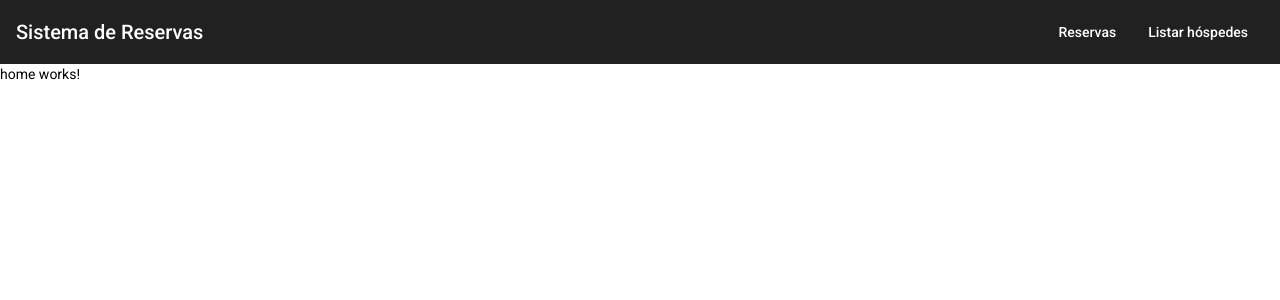
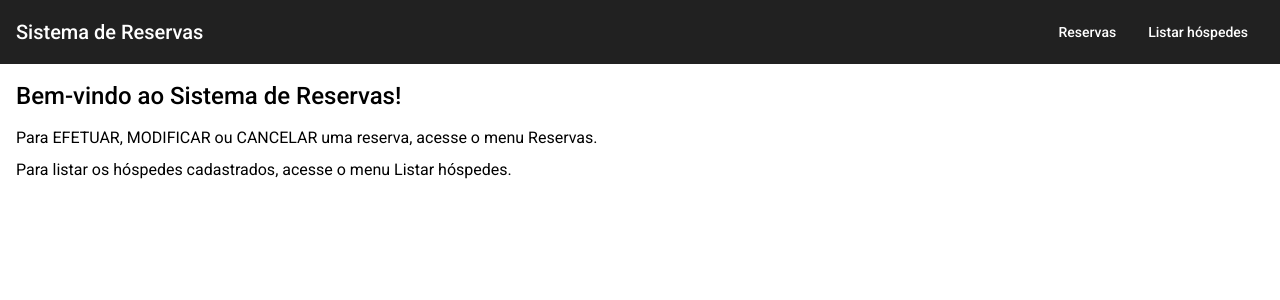
Before and after one commit to viunow/sistemaDeReservasFrontend, an Angular app: page / in a window 1280 px wide. Shown: the top 300 px of the page. Built offline with nearby package versions, Linux system fonts and the light colour scheme.

Commit message:
tela home adicionada e iniciando a tela de efetuar reserva

```diff
--- a/src/app/app.module.ts
+++ b/src/app/app.module.ts
@@ -7,6 +7,7 @@ import { MatToolbarModule } from '@angular/material/toolbar';
 import { MatButtonModule } from '@angular/material/button';
 import { MatMenuModule } from '@angular/material/menu';
 import { MatListModule } from '@angular/material/list';
+import { MatGridListModule } from '@angular/material/grid-list';
 
 import { AppComponent } from './app.component';
 import { NavbarComponent } from './navbar/navbar.component';
@@ -35,7 +36,8 @@ import { ListarHospedesComponent } from './listar-hospedes/listar-hospedes.compo
     MatToolbarModule,
     MatButtonModule,
     MatMenuModule,
-    MatListModule
+    MatListModule,
+    MatGridListModule
   ],
   providers: [],
   bootstrap: [AppComponent]
--- a/src/app/efetuar-reserva/efetuar-reserva.component.css
+++ b/src/app/efetuar-reserva/efetuar-reserva.component.css
@@ -0,0 +1,7 @@
+.container {
+    padding: 16px 16px;
+}
+
+h1 {
+    font-weight: 500;
+}
--- a/src/app/efetuar-reserva/efetuar-reserva.component.html
+++ b/src/app/efetuar-reserva/efetuar-reserva.component.html
@@ -1 +1,18 @@
-<a>efetuar-reserva works!</a>
+<div class="container">
+    <div class="container-conteudo">
+        <h1>Efetuar reserva</h1>
+    </div>
+</div>
+<router-outlet></router-outlet>
+
+<!--
+Dados necessarios
+    nome completo
+    telefone
+    email
+    cpf
+    tipo do quarto
+-------------------
+Validacao
+    verifica a disponibilidade dentro do periodo solicitado
+-->
--- a/src/app/home/home.component.css
+++ b/src/app/home/home.component.css
@@ -1,3 +1,15 @@
 .button-home {
     cursor: pointer;
 }
+
+h1 {
+    font-weight: 500;
+}
+
+.container {
+    padding: 16px 16px;
+}
+
+.paragrafo-home {
+    font-size: 16px;
+}
--- a/src/app/home/home.component.html
+++ b/src/app/home/home.component.html
@@ -1 +1,8 @@
-<a>home works!</a>
+<div class="container">
+    <div class="container-conteudo">
+        <h1>Bem-vindo ao Sistema de Reservas!</h1>
+        <p class="paragrafo-home">Para EFETUAR, MODIFICAR ou CANCELAR uma reserva, acesse o menu Reservas.</p>
+        <p class="paragrafo-home">Para listar os hóspedes cadastrados, acesse o menu Listar hóspedes.</p>
+    </div>
+</div>
+<router-outlet></router-outlet>
--- a/src/app/modificar-reserva/modificar-reserva.component.html
+++ b/src/app/modificar-reserva/modificar-reserva.component.html
@@ -1 +1,6 @@
-<p>modificar-reserva works!</p>
+<div class="container">
+    <div class="container-conteudo">
+        <h1>Modificar reserva</h1>
+    </div>
+</div>
+<router-outlet></router-outlet>
```
